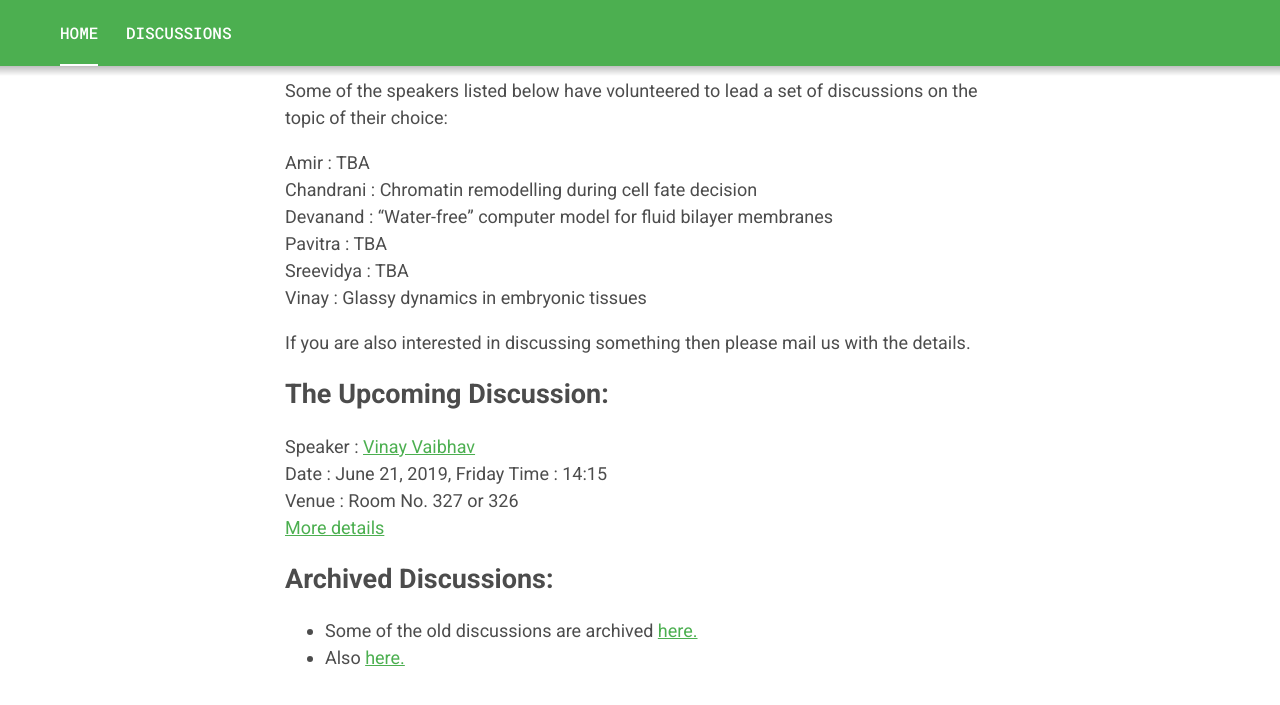
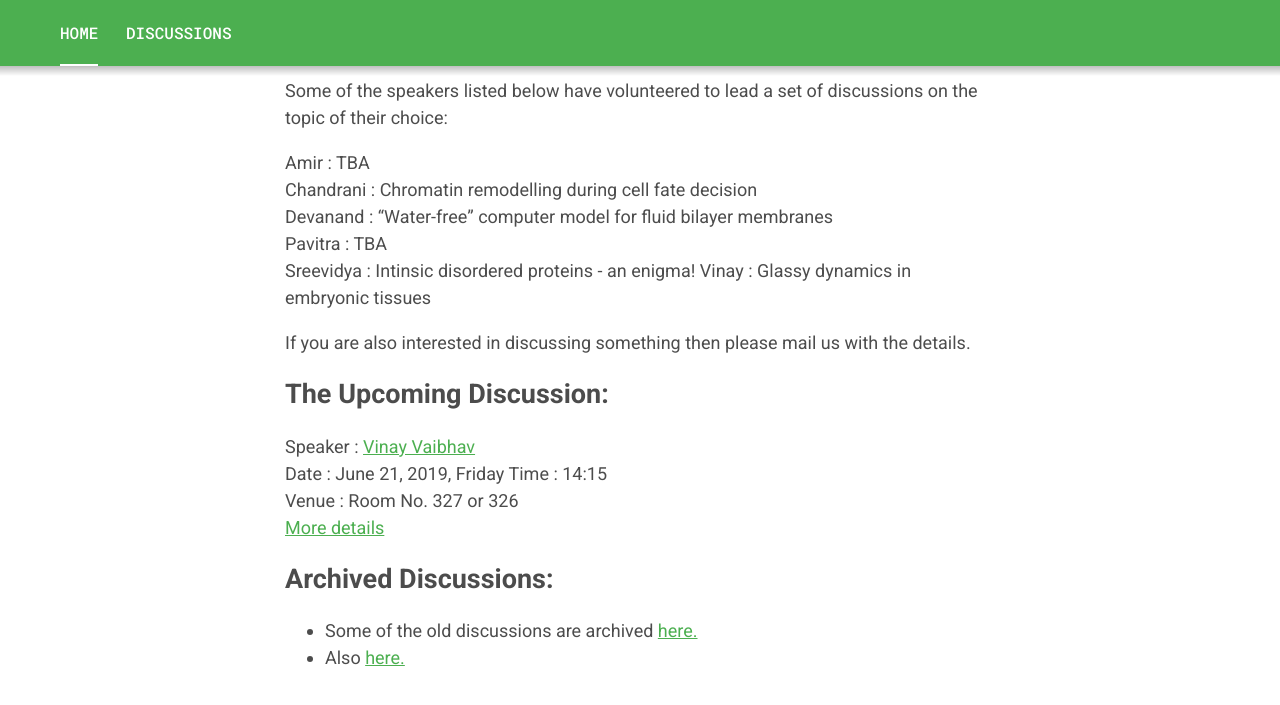
Before and after one commit to vinayphys/discussion2020, a Jekyll site: the page built from index.markdown, in a window 1280 px wide and 900 px high, scrolled down 550 px. Shown: the top 705 px of the window. Built offline with Jekyll 4.4.1, drawn with Linux system fonts in a browser that asks for light colours.

Commit message:
Update index.markdown

```diff
--- a/index.markdown
+++ b/index.markdown
@@ -15,7 +15,7 @@
 Chandrani	:	Chromatin remodelling during cell fate decision
 Devanand	:	“Water-free” computer model for fluid bilayer membranes
 Pavitra		:	TBA
-Sreevidya	:	TBA
+Sreevidya	:	Intinsic disordered proteins - an enigma!
 Vinay		  :	Glassy dynamics in embryonic tissues
 
 If you are also interested in discussing something then please mail us with the details.
```
